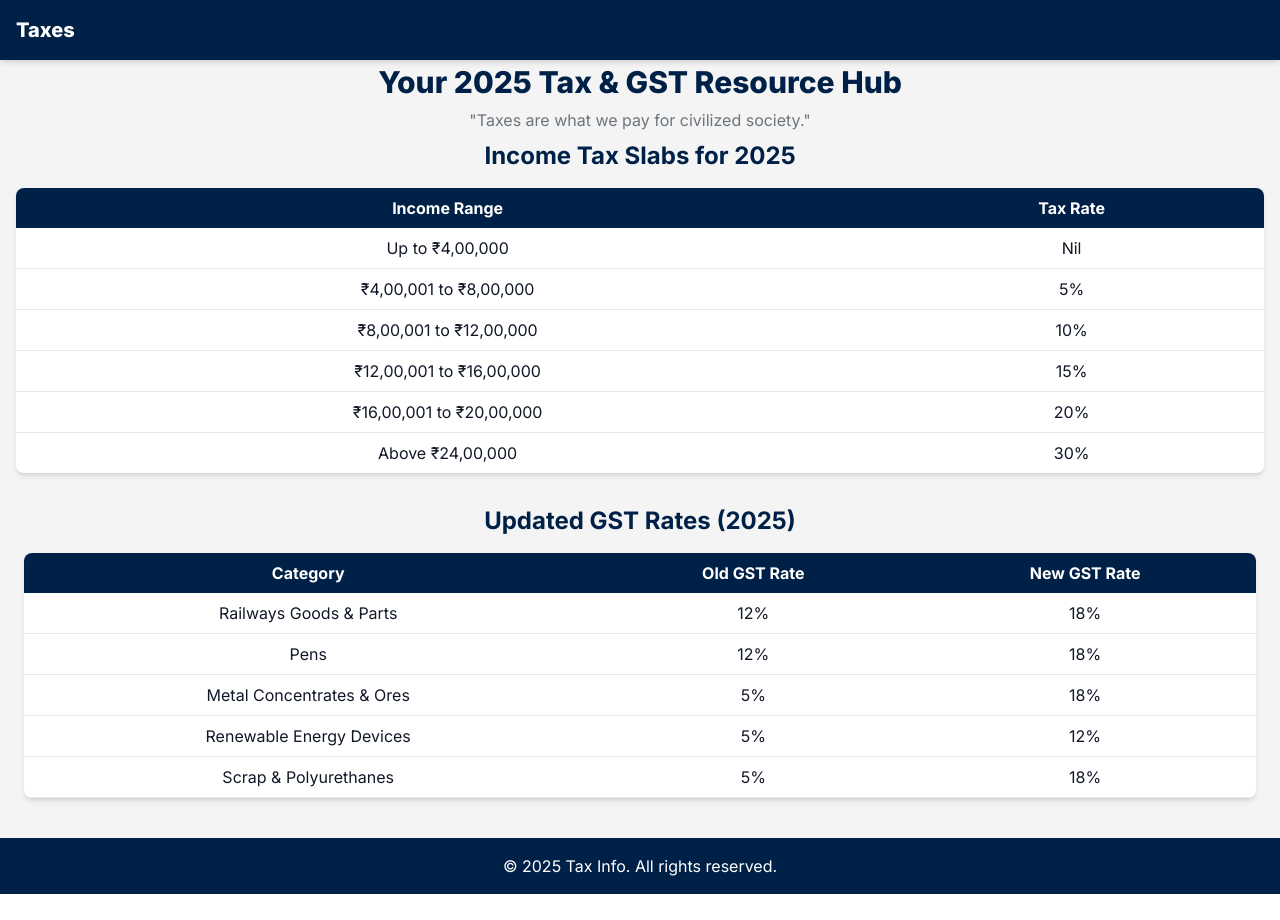
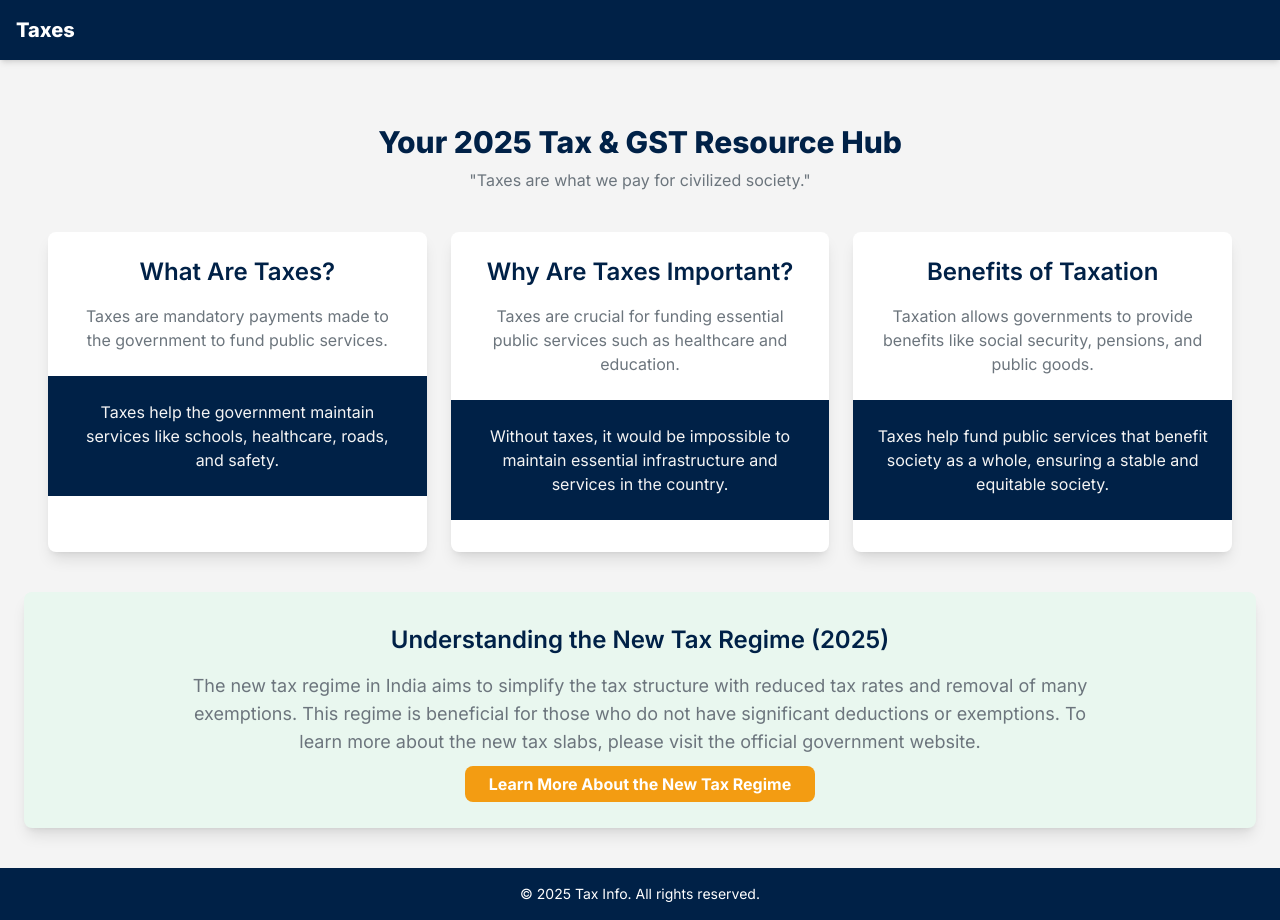
Before and after one commit to Clusters-Config/Fin-Quest, a React (Vite) app in the folder frontend/: page /TaxPage in a window 1280 px wide. Before the commit the page ends 894 px from the top, so only its background shows below. Built offline with nearby package versions, Linux system fonts and the light colour scheme.

Commit message:
committed changes in learning path module and additionally added new content in TaxPage

```diff
--- a/frontend/src/learn_path_components/Credit_Debit.jsx
+++ b/frontend/src/learn_path_components/Credit_Debit.jsx
@@ -60,8 +60,8 @@ const CreditDebitModule = () => {
           equation always stays in balance. For example, when a business receives cash from a customer for a product sold:
         </p>
         <pre className="bg-gray-100 p-4 rounded-lg mb-4">
-          Debit: Cash (Asset) increases
-          Credit: Sales Revenue (Equity) increases
+          <p>Debit: Cash [Real Account Rule]</p>
+          <p>Credit: Sales [Nominal Account]</p>
         </pre>
         <p className="text-[#6C757D] mb-6">
           Notice that one side of the transaction increases an asset (cash), while the other side increases equity (sales revenue).
--- a/frontend/src/learn_path_components/StockMarketBasics.jsx
+++ b/frontend/src/learn_path_components/StockMarketBasics.jsx
@@ -106,6 +106,11 @@ const StockMarketBasics = () => {
           <ul className="list-disc list-inside mt-3 text-[#6C757D]">
             <li><strong>Common Stock:</strong> This gives you voting rights and potential dividends.</li>
             <li><strong>Preferred Stock:</strong> This typically doesn’t come with voting rights, but offers fixed dividends.</li>
+            <li><strong>Primary Market:</strong> This is where companies issue new stocks to raise capital. It is also called the "new issue market." In this market, companies sell shares to the public for the first time through an Initial Public Offering (IPO).</li>
+            <li><strong>Secondary Market:</strong> After stocks are issued in the primary market, they are traded in the secondary market. This is where the buying and selling of existing shares happen. Examples include major stock exchanges like the NYSE and NASDAQ.</li>
+            <li><strong>Over-the-Counter (OTC) Market:</strong> Stocks traded in the OTC market are not listed on traditional exchanges. These are usually smaller companies or those that don’t meet the listing requirements of major exchanges.</li>
+            <li><strong>Bond Market:</strong> While technically not part of the stock market, the bond market deals with the buying and selling of government and corporate bonds. Bonds can be seen as an alternative investment, often used in conjunction with stocks.</li>
+            <li><strong>International Stock Market:</strong> Investors can also buy stocks listed in international markets such as the London Stock Exchange (LSE) or the Tokyo Stock Exchange (TSE). These provide opportunities for global diversification.</li>
           </ul>
         </section>
 
--- a/frontend/src/pages/Learning_paths.jsx
+++ b/frontend/src/pages/Learning_paths.jsx
@@ -19,7 +19,7 @@ const Learning_paths = () => {
       id: 1,
       title: "Basic Terminologies",
       topics: [
-        { name: "Basic Finance Terminology", route: "/TerminologyPage" },
+        { name: "Goldern rules of Accounting", route: "/TerminologyPage" },
         { name: "Credit and Debit", route: "/Credit_Debit" },
       ],
     },{
--- a/frontend/src/pages/TaxPage.jsx
+++ b/frontend/src/pages/TaxPage.jsx
@@ -1,110 +1,142 @@
 import React from "react";
+import { motion } from "framer-motion"; // Import Framer Motion for animations
 
 const TaxPage = () => {
   return (
     <div className="bg-[#F4F4F4] min-h-screen text-gray-900">
       {/* Navbar */}
-      <nav className="bg-[#002147] p-4 w-full fixed top-0 left-0 z-10 flex justify-between items-center shadow-md">
+      <nav className="bg-[#002147] p-4 w-full flex justify-between items-center shadow-md">
         <h1 className="text-white text-xl font-extrabold">Taxes</h1>
       </nav>
 
       {/* Hero Section */}
       <div className="mt-16 sm:mt-20 md:mt-14 bg-[#F4F4F4] py-2">
-        <h1 className="text-center text-3xl sm:text-4xl text-[#002147] font-extrabold">
+        <motion.h1
+          className="text-center text-3xl sm:text-4xl text-[#002147] font-extrabold"
+          initial={{ opacity: 0 }}
+          animate={{ opacity: 1 }}
+          transition={{ duration: 1 }}
+        >
           Your 2025 Tax & GST Resource Hub
-        </h1>
-        <p className="text-center text-base sm:text-lg mt-2 text-[#6C757D]">
+        </motion.h1>
+        <motion.p
+          className="text-center text-base sm:text-lg mt-2 text-[#6C757D]"
+          initial={{ opacity: 0 }}
+          animate={{ opacity: 1 }}
+          transition={{ duration: 1.5 }}
+        >
           "Taxes are what we pay for civilized society."
-        </p>
+        </motion.p>
       </div>
 
-      {/* Tax Slabs Section */}
-      <div className="text-center">
-        <h3 className="text-2xl font-bold text-[#002147]">Income Tax Slabs for 2025</h3>
+      {/* Tax Information Cards */}
+      <div className="mt-8 text-center px-6 md:px-12 grid grid-cols-1 md:grid-cols-2 lg:grid-cols-3 gap-6">
+        {/* What Are Taxes Card */}
+        <motion.div
+          className="flip-card bg-white rounded-lg shadow-lg w-full h-80"
+          initial={{ opacity: 0 }}
+          animate={{ opacity: 1 }}
+          transition={{ duration: 1 }}
+        >
+          <div className="flip-card-inner">
+            <div className="flip-card-front p-6">
+              <h3 className="text-2xl font-semibold text-[#002147] mb-4">What Are Taxes?</h3>
+              <p className="text-[#6C757D] text-base">Taxes are mandatory payments made to the government to fund public services.</p>
+            </div>
+            <div className="flip-card-back p-6 bg-[#002147] text-white">
+              <p className="text-[#F4F4F4]">
+                Taxes help the government maintain services like schools, healthcare, roads, and safety.
+              </p>
+            </div>
+          </div>
+        </motion.div>
+
+        {/* Why Are Taxes Important Card */}
+        <motion.div
+          className="flip-card bg-white rounded-lg shadow-lg w-full h-80"
+          initial={{ opacity: 0 }}
+          animate={{ opacity: 1 }}
+          transition={{ duration: 1.2 }}
+        >
+          <div className="flip-card-inner">
+            <div className="flip-card-front p-6">
+              <h3 className="text-2xl font-semibold text-[#002147] mb-4">Why Are Taxes Important?</h3>
+              <p className="text-[#6C757D] text-base">Taxes are crucial for funding essential public services such as healthcare and education.</p>
+            </div>
+            <div className="flip-card-back p-6 bg-[#002147] text-white">
+              <p className="text-[#F4F4F4]">
+                Without taxes, it would be impossible to maintain essential infrastructure and services in the country.
+              </p>
+            </div>
+          </div>
+        </motion.div>
+
+        {/* New Card - Benefits of Taxation */}
+        <motion.div
+          className="flip-card bg-white rounded-lg shadow-lg w-full h-80"
+          initial={{ opacity: 0 }}
+          animate={{ opacity: 1 }}
+          transition={{ duration: 1.4 }}
+        >
+          <div className="flip-card-inner">
+            <div className="flip-card-front p-6">
+              <h3 className="text-2xl font-semibold text-[#002147] mb-4">Benefits of Taxation</h3>
+              <p className="text-[#6C757D] text-base">Taxation allows governments to provide benefits like social security, pensions, and public goods.</p>
+            </div>
+            <div className="flip-card-back p-6 bg-[#002147] text-white">
+              <p className="text-[#F4F4F4]">
+                Taxes help fund public services that benefit society as a whole, ensuring a stable and equitable society.
+              </p>
+            </div>
+          </div>
+        </motion.div>
       </div>
-      <section className="mx-auto h-auto py-4 px-4 ">
-        <table className="w-full bg-white shadow-md rounded-lg overflow-hidden">
-          <thead className="bg-[#002147] text-white">
-            <tr>
-              <th className="py-2 px-4">Income Range</th>
-              <th className="py-2 px-4">Tax Rate</th>
-            </tr>
-          </thead>
-          <tbody className="text-center">
-            <tr className="border-b">
-              <td className="py-2 px-4">Up to ₹4,00,000</td>
-              <td className="py-2 px-4">Nil</td>
-            </tr>
-            <tr className="border-b">
-              <td className="py-2 px-4">₹4,00,001 to ₹8,00,000</td>
-              <td className="py-2 px-4">5%</td>
-            </tr>
-            <tr className="border-b">
-              <td className="py-2 px-4">₹8,00,001 to ₹12,00,000</td>
-              <td className="py-2 px-4">10%</td>
-            </tr>
-            <tr className="border-b">
-              <td className="py-2 px-4">₹12,00,001 to ₹16,00,000</td>
-              <td className="py-2 px-4">15%</td>
-            </tr>
-            <tr className="border-b">
-              <td className="py-2 px-4">₹16,00,001 to ₹20,00,000</td>
-              <td className="py-2 px-4">20%</td>
-            </tr>
-            <tr>
-              <td className="py-2 px-4">Above ₹24,00,000</td>
-              <td className="py-2 px-4">30%</td>
-            </tr>
-          </tbody>
-        </table>
-      </section>
 
-      {/* GST Rates Table */}
-      <div className="text-center mt-4">
-        <h3 className="text-2xl font-bold text-[#002147]">Updated GST Rates (2025)</h3>
+      {/* New Tax Regime Section */}
+      <div className="bg-[#E9F7EF] py-8 mt-10 mx-6 rounded-lg shadow-lg">
+        <motion.h3
+          className="text-2xl font-semibold text-[#002147] text-center mb-4"
+          initial={{ opacity: 0 }}
+          animate={{ opacity: 1 }}
+          transition={{ duration: 1 }}
+        >
+          Understanding the New Tax Regime (2025)
+        </motion.h3>
+        <motion.p
+          className="text-[#6C757D] text-lg text-center mx-auto w-11/12 md:w-3/4"
+          initial={{ opacity: 0 }}
+          animate={{ opacity: 1 }}
+          transition={{ duration: 1.5 }}
+        >
+          The new tax regime in India aims to simplify the tax structure with reduced tax rates and removal of many exemptions. This regime is beneficial for those who do not have significant deductions or exemptions. To learn more about the new tax slabs, please visit the official government website.
+        </motion.p>
+        <motion.div
+          className="mt-4 text-center"
+          initial={{ opacity: 0 }}
+          animate={{ opacity: 1 }}
+          transition={{ duration: 1.8 }}
+        >
+          <a
+            href="https://www.incometaxindia.gov.in/pages/tax-information-services.aspx"
+            target="_blank"
+            rel="noopener noreferrer"
+            className="bg-[#F39C12] text-white px-6 py-2 rounded-lg font-bold"
+          >
+            Learn More About the New Tax Regime
+          </a>
+        </motion.div>
       </div>
-      <section className="h-auto mx-auto px-6 py-4">
-        <table className="w-full bg-white shadow-md rounded-lg overflow-hidden">
-          <thead className="bg-[#002147] text-white">
-            <tr>
-              <th className="py-2 px-4">Category</th>
-              <th className="py-2 px-4">Old GST Rate</th>
-              <th className="py-2 px-4">New GST Rate</th>
-            </tr>
-          </thead>
-          <tbody className="text-center">
-            <tr className="border-b">
-              <td className="py-2 px-4">Railways Goods & Parts</td>
-              <td className="py-2 px-4">12%</td>
-              <td className="py-2 px-4">18%</td>
-            </tr>
-            <tr className="border-b">
-              <td className="py-2 px-4">Pens</td>
-              <td className="py-2 px-4">12%</td>
-              <td className="py-2 px-4">18%</td>
-            </tr>
-            <tr className="border-b">
-              <td className="py-2 px-4">Metal Concentrates & Ores</td>
-              <td className="py-2 px-4">5%</td>
-              <td className="py-2 px-4">18%</td>
-            </tr>
-            <tr className="border-b">
-              <td className="py-2 px-4">Renewable Energy Devices</td>
-              <td className="py-2 px-4">5%</td>
-              <td className="py-2 px-4">12%</td>
-            </tr>
-            <tr className="border-b">
-              <td className="py-2 px-4">Scrap & Polyurethanes</td>
-              <td className="py-2 px-4">5%</td>
-              <td className="py-2 px-4">18%</td>
-            </tr>
-          </tbody>
-        </table>
-      </section>
 
       {/* Footer */}
-      <footer className="bg-[#002147] text-white text-center py-4 mt-6">
-        <p>&copy; 2025 Tax Info. All rights reserved.</p>
+      <footer className="bg-[#002147] text-white text-center py-4 mt-10">
+        <motion.p
+          className="text-sm"
+          initial={{ opacity: 0 }}
+          animate={{ opacity: 1 }}
+          transition={{ duration: 1 }}
+        >
+          &copy; 2025 Tax Info. All rights reserved.
+        </motion.p>
       </footer>
     </div>
   );
```
Also changed, not shown: frontend/src/learn_path_components/Saving_Essentials.jsx (+112 -15 lines).
